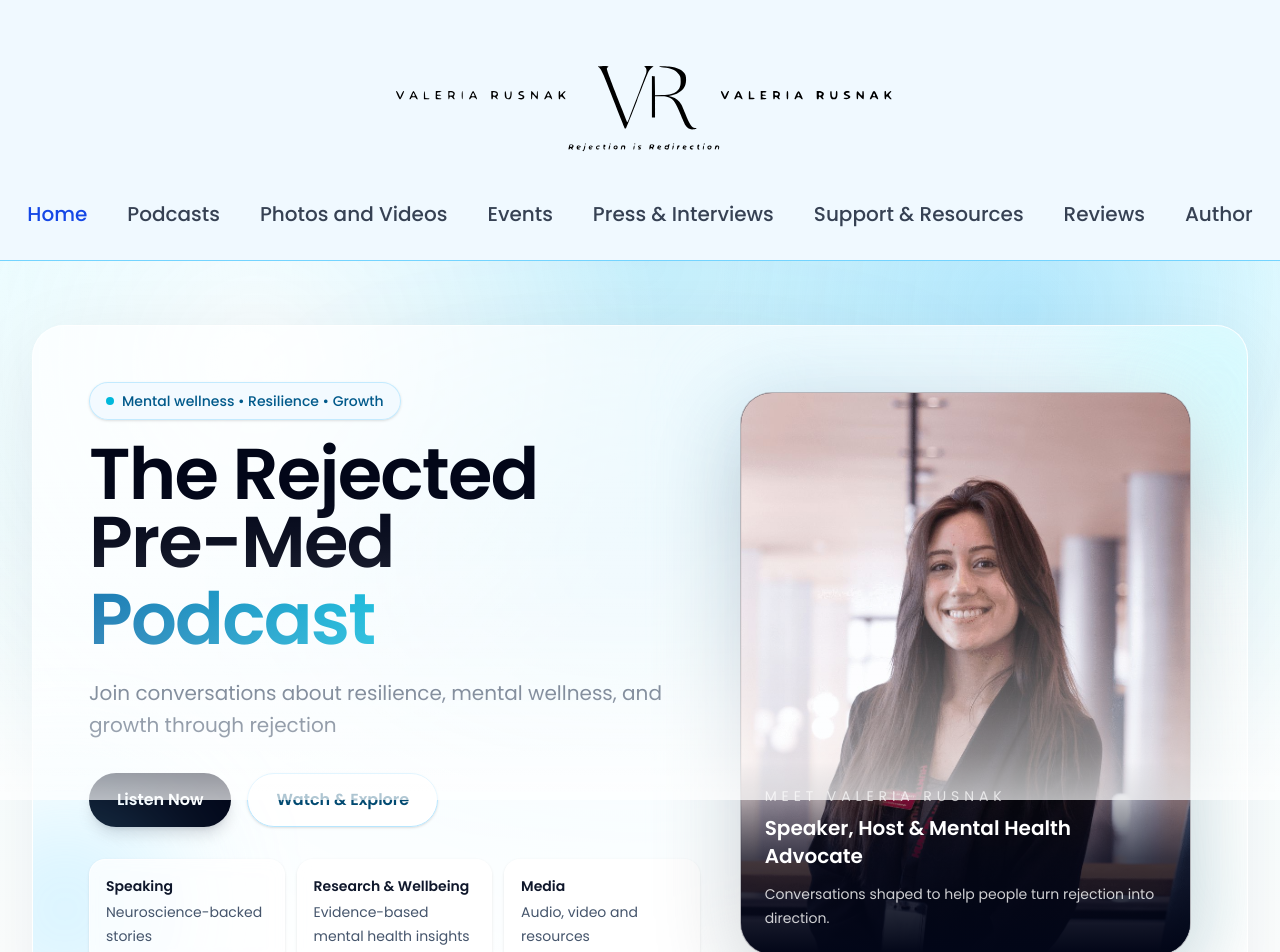
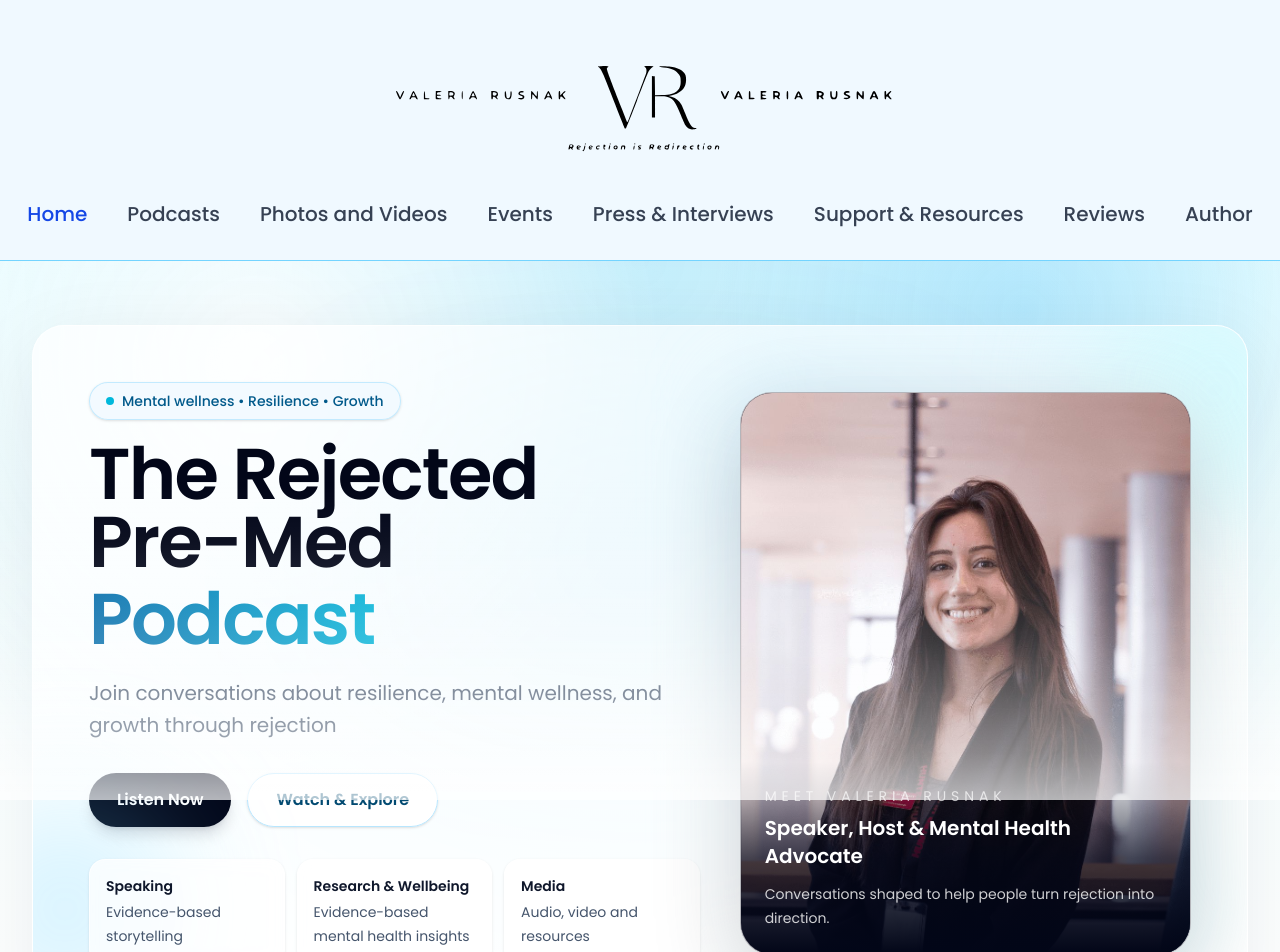
Before and after one commit to xrustiks/rejred, a Next.js app: page / in a window 1280 px wide. Shown: the top 952 px of the page. Built offline with nearby package versions, Linux system fonts and the light colour scheme.

Commit message:
small content changes again

```diff
--- a/app/page.tsx
+++ b/app/page.tsx
@@ -70,7 +70,7 @@ export default function Home() {
 
                 <div className="mt-8 grid max-w-2xl gap-3 sm:grid-cols-3">
                   {[
-                    ["Speaking", "Neuroscience-backed stories"],
+                    ["Speaking", "Evidence-based storytelling"],
                     ["Research & Wellbeing", "Evidence-based mental health insights"],
                     ["Media", "Audio, video and resources"],
                   ].map(([title, text]) => (
```
